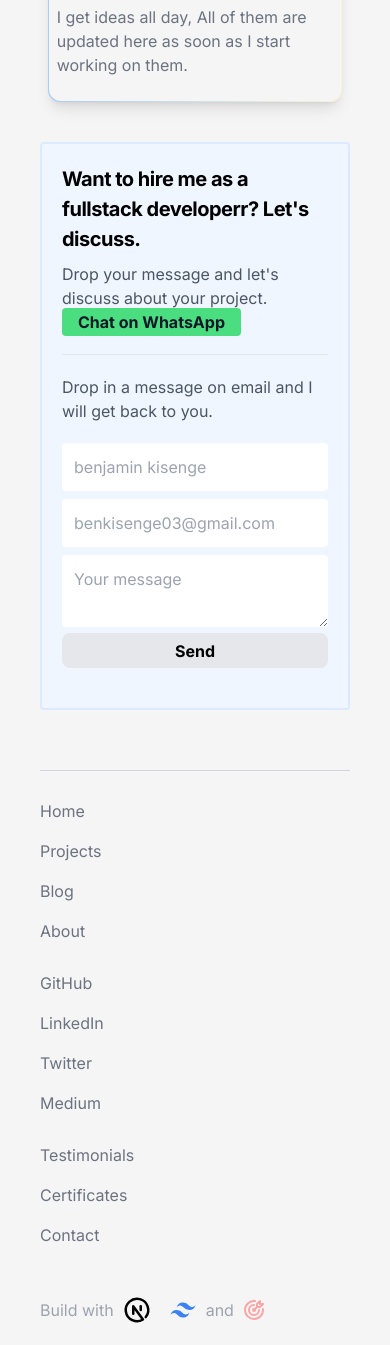
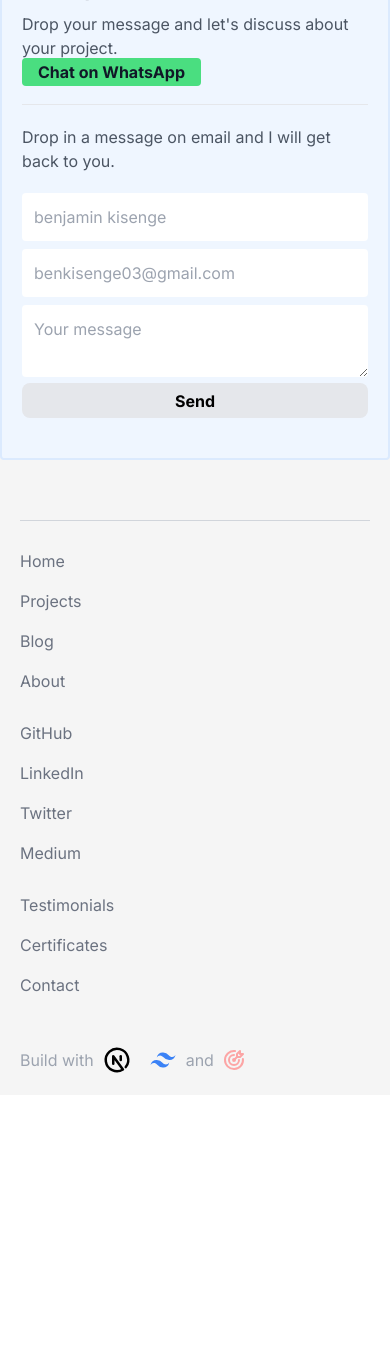
Before and after one commit to iambenkis/Portfolio-2.0, a Next.js app: page /projects in a window 390 px wide. Shown: the part 2911-4256 px from the top of the page. After the commit the page ends 4006 px from the top, so only its background shows below. Built offline with nearby package versions, Linux system fonts and the light colour scheme.

Commit message:
Fix style mismatch

```diff
--- a/src/app/page.js
+++ b/src/app/page.js
@@ -6,7 +6,7 @@ import Whatsapp from '../components/Whatsapp'
 export default function Home() {
   return (
     <main className="flex min-h-screen flex-col items-center bg-neutral-100 dark:bg-gray-900">
-      <div className="sm:px-10 px-5 lg:px-80  pb-10 pt-5 mt-40">
+      <div className="sm:px-10 lg:px-80  pb-10 pt-5 mt-40">
         <Header />
         <Projects />
         <LifeUpdate />
--- a/src/app/projects/page.jsx
+++ b/src/app/projects/page.jsx
@@ -9,7 +9,7 @@ import { VscGithub } from 'react-icons/vsc'
 const Project = () => {
   // const { theme } = useContext(ThemeContext)
   return (
-    <div className="bg-neutral-100 dark:bg-gray-900 py-10 sm:px-10 px-5 md:px-20 lg:px-80">
+    <div className="bg-neutral-100 dark:bg-gray-900 py-10 sm:px-10 md:px-20 lg:px-80">
       <div className="pb-10 px-7 pt-10 mt-10">
         <h3 className="font-bold text-2xl md:text-4xl tracking-tight mb-4 text-black dark:text-white">
           Projects
--- a/src/components/Footer/index.jsx
+++ b/src/components/Footer/index.jsx
@@ -28,7 +28,7 @@ const footerObj = {
 
 export default function Footer() {
   return (
-    <footer className="w-full px-10 py-5 bg-neutral-100  dark:bg-gray-900 sm:px-10 md:px-20 lg:px-80">
+    <footer className="w-full px-5 py-5 bg-neutral-100  dark:bg-gray-900 sm:px-10 md:px-20 lg:px-80">
       <ul className="grid grid-cols-1 sm:grid-cols-3 md:grid-cols-3 border-t-[1px] border-gray-300 dark:border-gray-300 gap-3 flex justify-center text-gray-500 pt-5">
         <li>
           <ul>
--- a/src/components/Navbar/index.jsx
+++ b/src/components/Navbar/index.jsx
@@ -93,7 +93,7 @@ export default function Navbar() {
                 Contact
               </Link>
             </li>
-            <li className="py-4 border-t font-bold px-4">
+            {/* <li className="py-4 border-t font-bold px-4">
               <Link href="/dashbord" className="text-black dark:text-white">
                 Dashbord
               </Link>
@@ -102,7 +102,7 @@ export default function Navbar() {
               <Link href="/testimonies" className="text-black dark:text-white">
                 Testimonies
               </Link>
-            </li>
+            </li> */}
           </ul>
         </div>
       </div>
--- a/src/components/Whatsapp/index.jsx
+++ b/src/components/Whatsapp/index.jsx
@@ -1,7 +1,7 @@
 /* eslint-disable react/no-unescaped-entities */
 export default function Whatsapp() {
   return (
-    <section className="bg-blue-50 dark:bg-gray-900 mx-5 md:mx-0 p-5 mt-10 border-blue-100 dark:border-gray-800 border-2 rounded">
+    <section className="bg-blue-50 dark:bg-gray-900 md:mx-0 p-5 mt-10 border-blue-100 dark:border-gray-800 border-2 rounded">
       <div>
         <div className="border-b-[1px]  pb-5">
           <h3 className="font-bold  text-[20px] tracking-tight text-black dark:text-white">
```
